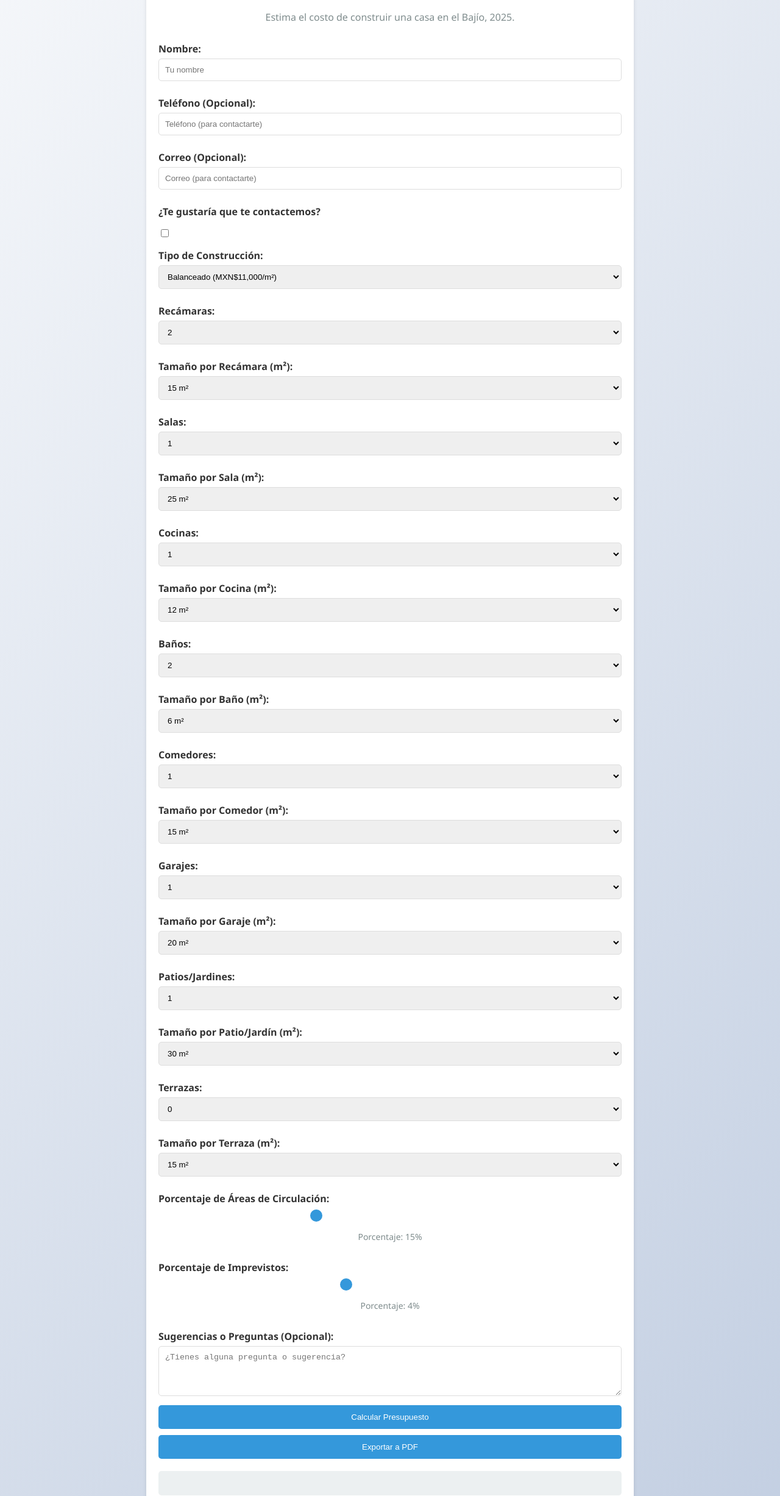
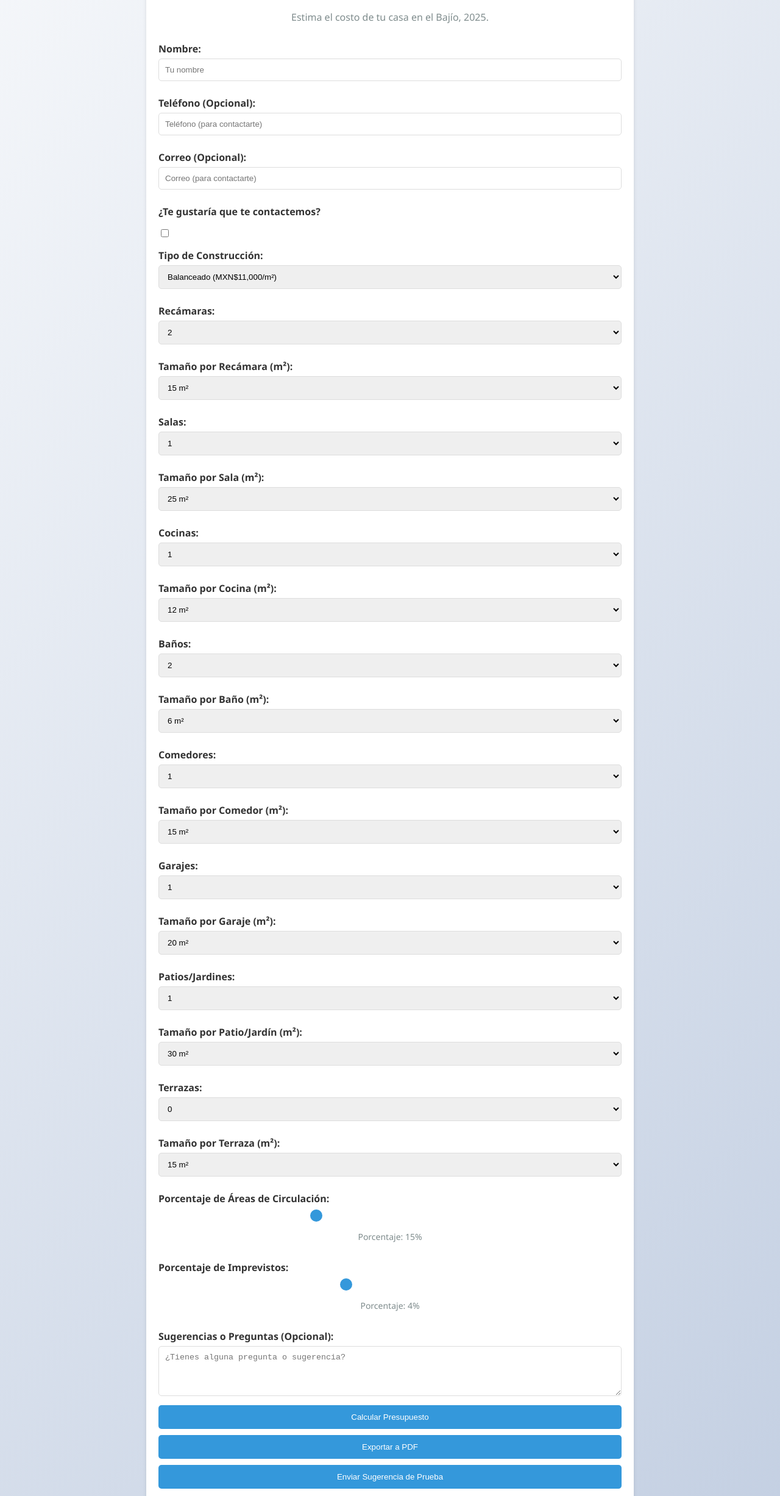
Before and after one commit to 20uno/CalculadoraPresupuesto, a plain HTML site: page index.html in a window 1280 px wide. Shown: the part 106-2560 px from the top of the page at 61% size. Drawn offline with nearby package versions, Linux system fonts and the light colour scheme.

Commit message:
Agregar credenciales de EmailJS y probar envío

```diff
--- a/index.html
+++ b/index.html
@@ -106,7 +106,7 @@
     <!-- Calculadora de Presupuesto de Casa - Creado por Eduardo Enrique Mendoza Alcocer, 2025. Licencia: MIT -->
     <div class="section">
         <h2>Calculadora de Presupuesto de Casa</h2>
-        <p>Estima el costo de construir una casa en el Bajío, 2025.</p>
+        <p>Estima el costo de tu casa en el Bajío, 2025.</p>
         <label for="nombre">Nombre:</label>
         <input type="text" id="nombre" placeholder="Tu nombre">
 
@@ -266,6 +266,7 @@
             <button type="submit" onclick="calcularPresupuesto(); return false;">Calcular Presupuesto</button>
             <button type="button" onclick="exportarPDF()">Exportar a PDF</button>
         </form>
+        <button onclick="enviarSugerenciaManual()">Enviar Sugerencia de Prueba</button>
 
         <div id="resultado"></div>
     </div>
@@ -273,7 +274,7 @@
     <script type="text/javascript" src="https://cdn.jsdelivr.net/npm/@emailjs/browser@4/dist/email.min.js"></script>
     <script type="text/javascript">
         (function() {
-            emailjs.init('LKhuE79YLiXzlP415');
+            emailjs.init('LKhuE79YLiXzlP415'); // <<< AQUÍ VA TU PUBLIC KEY
         })();
     </script>
     <script>
@@ -502,6 +503,22 @@
             doc.save(`Presupuesto_${nombre}_${fechaActual.replace(/\s/g, '_')}.pdf`);
         }
 
+        function enviarSugerenciaManual() {
+            const templateParams = {
+                nombre: 'Prueba Automática',
+                mensaje: 'Este es un mensaje de prueba desde la calculadora.'
+            };
+
+            emailjs.send('service_z4nuh8s', 'template_twzxtcw', templateParams)
+                .then(function(response) {
+                    console.log('Sugerencia de prueba enviada con éxito!', response.status, response.text);
+                    alert('¡Sugerencia de prueba enviada!');
+                }, function(error) {
+                    console.log('Error al enviar la sugerencia de prueba:', error);
+                    alert('Error en la prueba: ' + error.text);
+                });
+        }
+
         function enviarSugerencia(event) {
             event.preventDefault();
 
```
